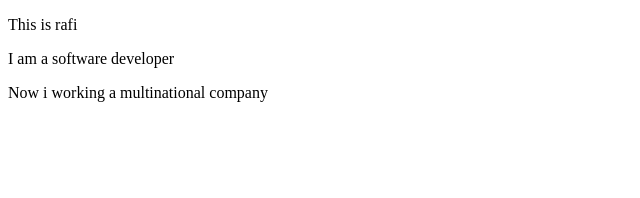
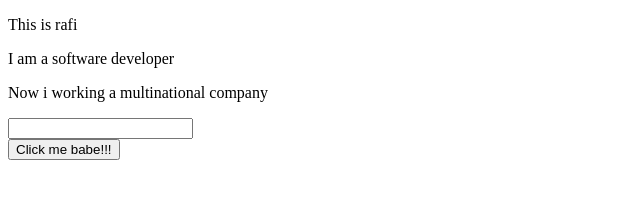
Before and after one commit to Abdullah628/My_Second_site, a plain HTML site: page index.html in a window 1280 px wide. Shown: the whole page, without its empty margins (0-640 px from the left). Drawn offline with Linux system fonts and the light colour scheme.

Commit message:
done adding button

```diff
--- a/index.html
+++ b/index.html
@@ -10,5 +10,9 @@
     <p>This is rafi</p>
     <p>I am a software developer </p>
     <p>Now i working a multinational company</p>
+
+    <input type="text">
+    <br>
+    <button>Click me babe!!!</button>
 </body>
 </html>
```
